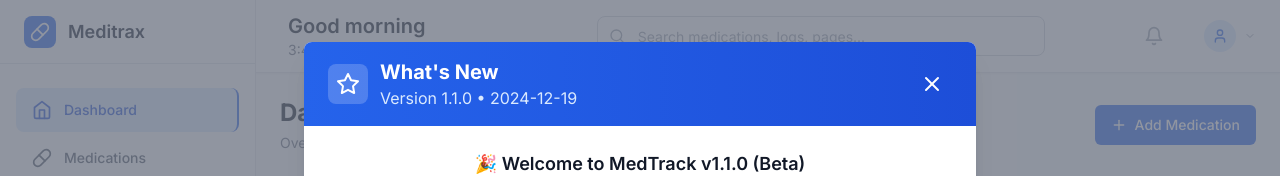
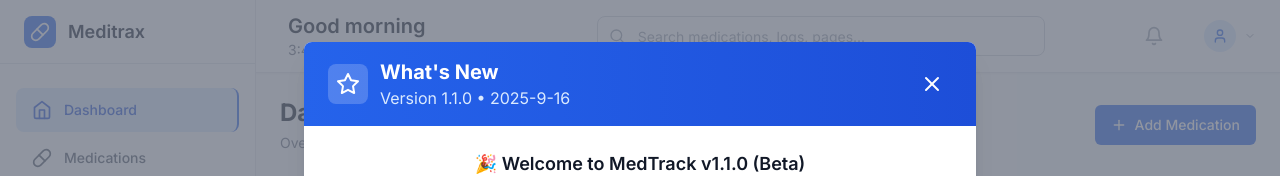
Before and after one commit to dizzafizza/Meditrax, a React (Vite) app: page /#/dashboard in a window 1280 px wide. Shown: the top 176 px of the page. Built offline with nearby package versions, Linux system fonts and the light colour scheme.

Commit message:
Update ChangelogModal.tsx
Corrected date for V1.1.0

```diff
--- a/src/components/ui/ChangelogModal.tsx
+++ b/src/components/ui/ChangelogModal.tsx
@@ -21,7 +21,7 @@ interface ChangelogEntry {
 const CHANGELOG_DATA: ChangelogEntry[] = [
   {
     version: "1.1.0",
-    date: "2024-12-19",
+    date: "2025-9-16",
     changes: [
       {
         type: 'improved',
```
